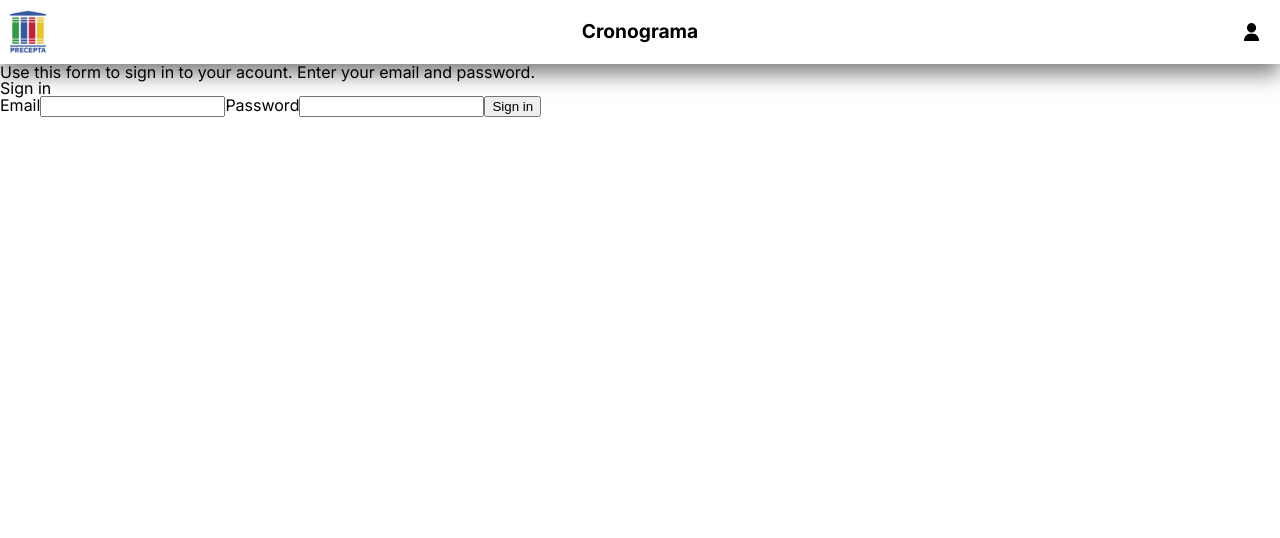
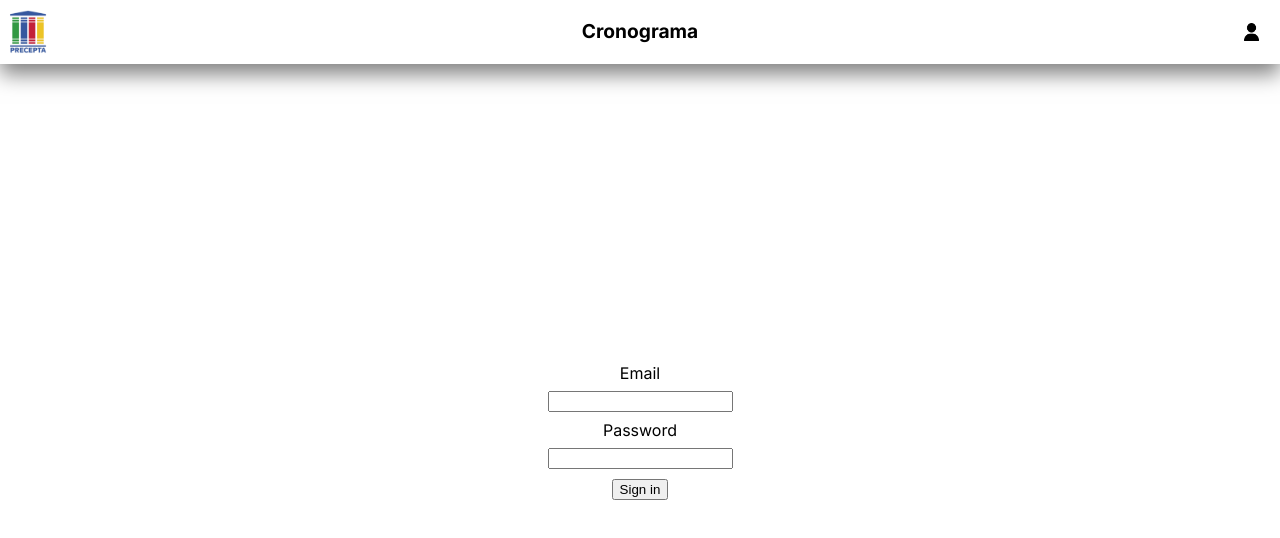
Before and after one commit to alfredopauli/precepta-website, a React (Vite) app: page /autenticar in a window 1280 px wide. Shown: the top 538 px of the page. Built offline with nearby package versions, Linux system fonts and the light colour scheme; no server answers.

Commit message:
Refactor 'autenticar'

```diff
--- a/src/components/SignInForm.jsx
+++ b/src/components/SignInForm.jsx
@@ -1,13 +1,12 @@
 import { useNavigate } from 'react-router-dom';
 import { useActionState } from 'react';
 import { useAuth } from '../context/AuthContext';
+import "../style/SignInForm.css";
 
 
 const SignInForm = () => {
-  const { signInUser } = useAuth();
+  const { session, signInUser } = useAuth();
   const navigate = useNavigate();
-
-  const { session } = useAuth;
 
   const [error, submitAction, isPending] = useActionState(
     async (previousState, formData) => {
@@ -36,17 +35,12 @@ const SignInForm = () => {
   );
 
   return (
-    <div className="sign-form-container">
+    <div className="signin-form-container">
       <form
         action={submitAction}
         aria-label="Sign in form"
         aria-describedby="form-description"
       >
-        <div id="form-description" className="sr-only">
-          Use this form to sign in to your acount. Enter your email and password.
-        </div>
-        <h2 className="form-title">Sign in</h2>
-
         <label htmlFor="email">Email</label>
         <input
           className="form-input"
@@ -59,7 +53,6 @@ const SignInForm = () => {
           aria-describedby={error ? "signin-error" : undefined}
           disabled={isPending}
         />
-
         <label htmlFor="password">Password</label>
         <input
           className="form-input"
@@ -72,7 +65,6 @@ const SignInForm = () => {
           aria-describedby={error ? "signin-error" : undefined}
           disabled={isPending}
         />
-
         <button
           type="submit"
           className="form-button"
@@ -80,7 +72,6 @@ const SignInForm = () => {
         >
           {isPending ? "Signing in" : "Sign in"}
         </button>
-
         {error && (
           <div
             id="signin-error"
--- a/src/routes/Authenticate.jsx
+++ b/src/routes/Authenticate.jsx
@@ -6,9 +6,7 @@ const Authenticate = () => {
   return (
     <>
       <Header />
-      <div className="authenticate-wrapper">
-        <SignInForm />
-      </div>
+      <SignInForm />
     </>
   );
 }
--- a/src/style/SignInForm.css
+++ b/src/style/SignInForm.css
@@ -1,13 +1,13 @@
 
-.authenticate-wrapper {
+.signin-form-container {
   width: 100%;
-  height: calc(100vh - var(--header-size));
+  height: calc(100dvh - var(--header-size));
   display: flex;
   justify-content: space-around;
   align-items: center;
 }
 
-.authenticate-wrapper form {
+.signin-form-container form {
   display: flex;
   justify-content: space-evenly;
   gap: 10px;
--- a/src/style/TimelineContent.css
+++ b/src/style/TimelineContent.css
@@ -110,5 +110,6 @@
 @media (min-width: 769px) {
   .timeline-wrapper table {
     width: 100%;
+    table-layout: fixed;
   }
 }
```
